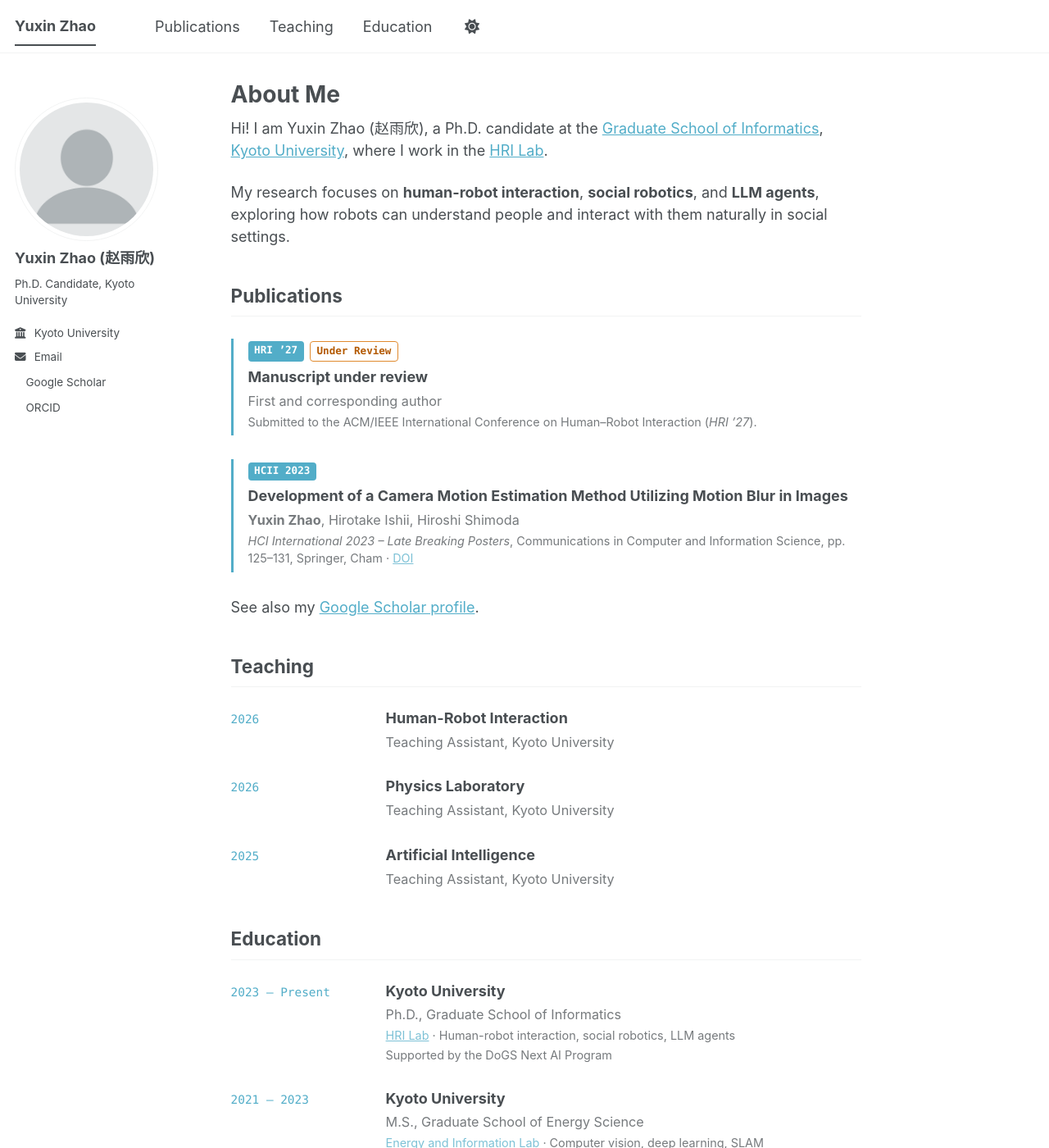
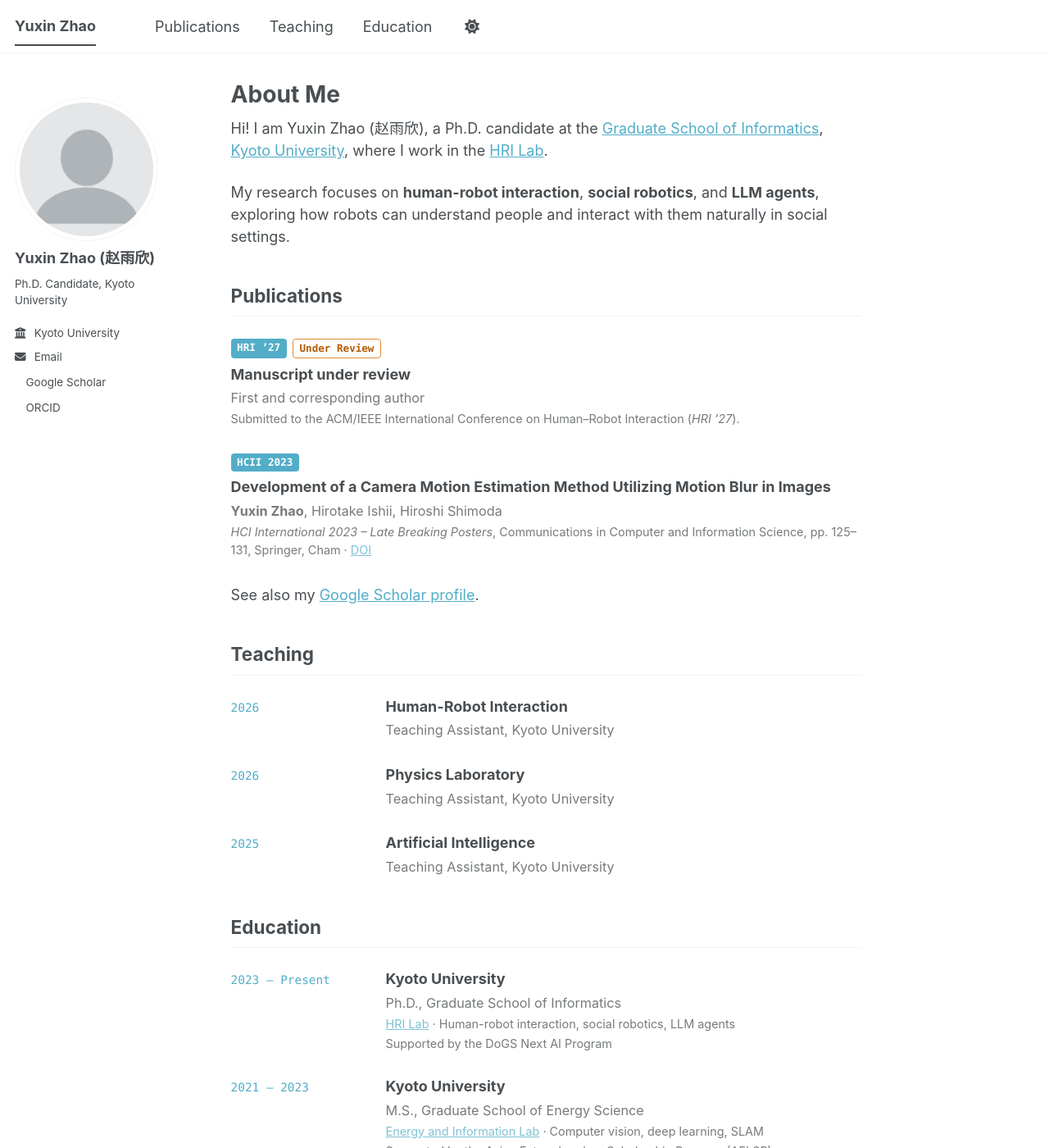
Before and after one commit to ZhaoYuxin9/ZhaoYuxin9.github.io, a Jekyll site: the page built from _pages/about.md, in a window 1280 px wide and 1400 px high. Shown: the whole window at 82% size. Built offline with Jekyll 4.4.1, drawn with Linux system fonts in a browser that asks for light colours; a style sheet for code colours, icons or effects is not loaded.

Commit message:
Remove accent bar from publications
Co-Authored-By: Claude Opus 5.5 <noreply@anthropic.com>

```diff
--- a/_sass/layout/_education.scss
+++ b/_sass/layout/_education.scss
@@ -46,11 +46,9 @@
   }
 }
 
-/* Publications: no year column; accent bar and venue/status badges */
+/* Publications: no year column; venue/status badges */
 .publications article {
   grid-template-columns: 1fr;
-  padding: 0.2em 0 0.2em 1em;
-  border-left: 3px solid var(--global-link-color);
 }
 
 .publications .pub-badges {
```
